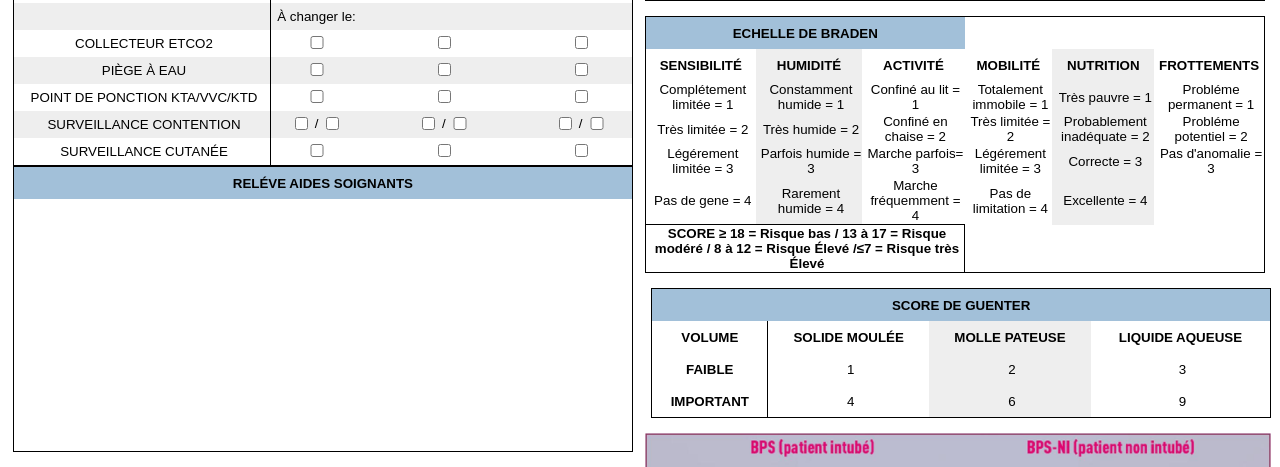
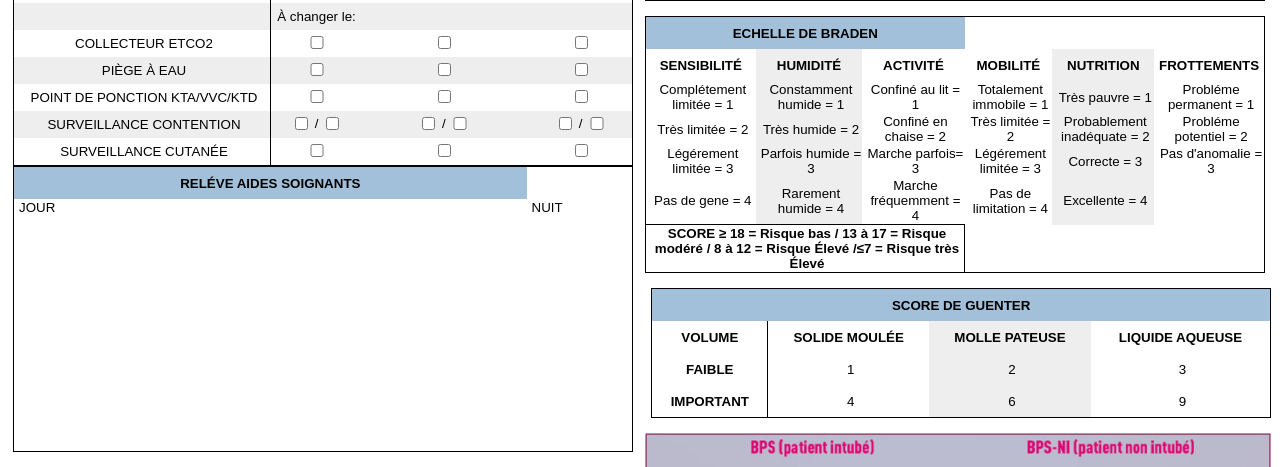
Before and after one commit to sebastienpro/ch-ales, a Flask app: page /verso in a window 1280 px wide. Shown: the part 1197-1664 px from the top of the page. Run offline with Flask 2, Linux system fonts and the light colour scheme; lists and menus that the app fills with data are empty.

Commit message:
Update releve-as.html
Rajout JOUR NUIT

```diff
--- a/templates/verso/releve-as.html
+++ b/templates/verso/releve-as.html
@@ -3,6 +3,7 @@
       <th class="lcell bg-red" >RELÉVE AIDES SOIGNANTS</th>
     </head>
     <tr>
-        <td style=" height: 250px; vertical-align: top;"></td>
+        <td style=" height: 250px; vertical-align: top;"> JOUR</td>
+        <td style=" height: 250px; vertical-align: top;"> NUIT</td>
     </tr>
 </table>
```
